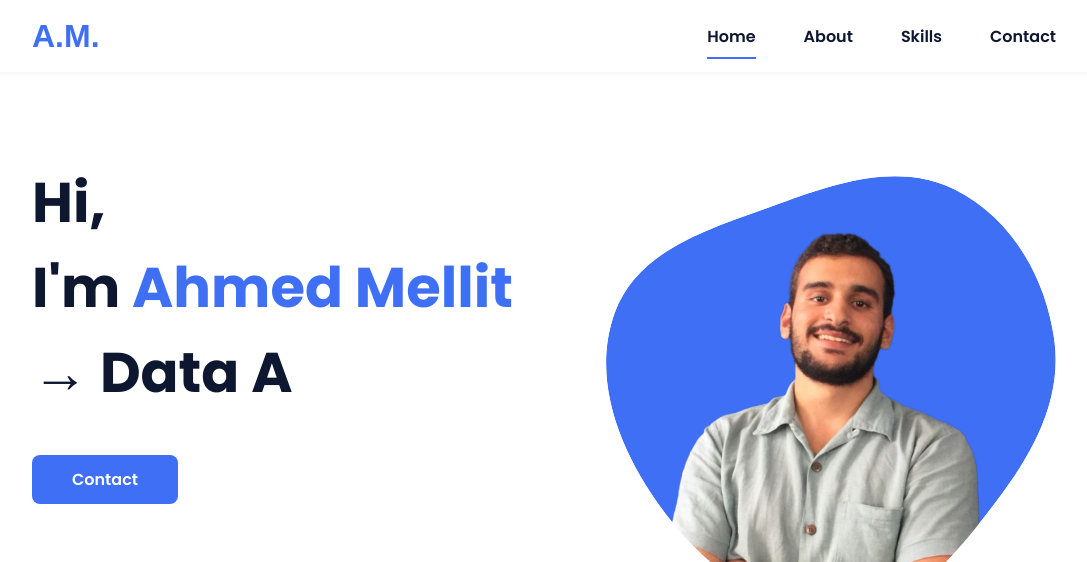
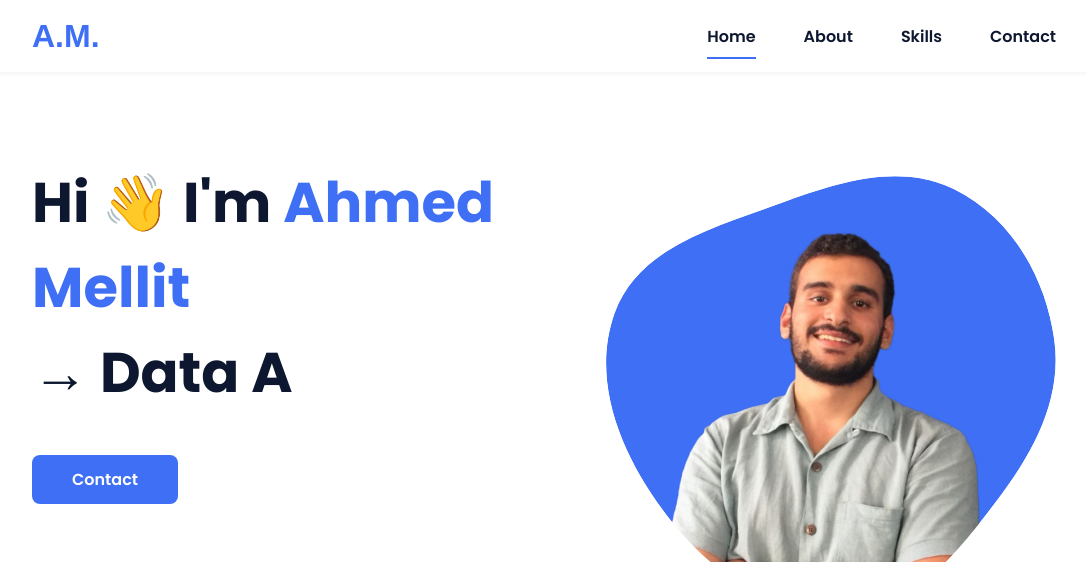
Before and after one commit to ahmedmellit/portfolio, a plain HTML site: page index.html in a window 1280 px wide. Shown: the top 562 px of the page, without its empty margins (96-1183 px from the left). Drawn offline with nearby package versions, Linux system fonts and the light colour scheme.

Commit message:
Update index.html

```diff
--- a/index.html
+++ b/index.html
@@ -40,7 +40,7 @@
             <!--===== HOME =====-->
             <section class="home bd-grid" id="home">
                 <div class="home__data" style="width: 567px;">
-                    <h1 class="home__title">Hi,<br>I'm <span class="home__title-color">Ahmed Mellit</span><br>&rarr; <span id="typewriter"></span></h1>
+                    <h1 class="home__title">Hi &#x1F44B; I'm <span class="home__title-color">Ahmed Mellit</span><br>&rarr; <span id="typewriter"></span></h1>
                     <a href="#contact" class="button">Contact</a>
                 </div>
 
```
